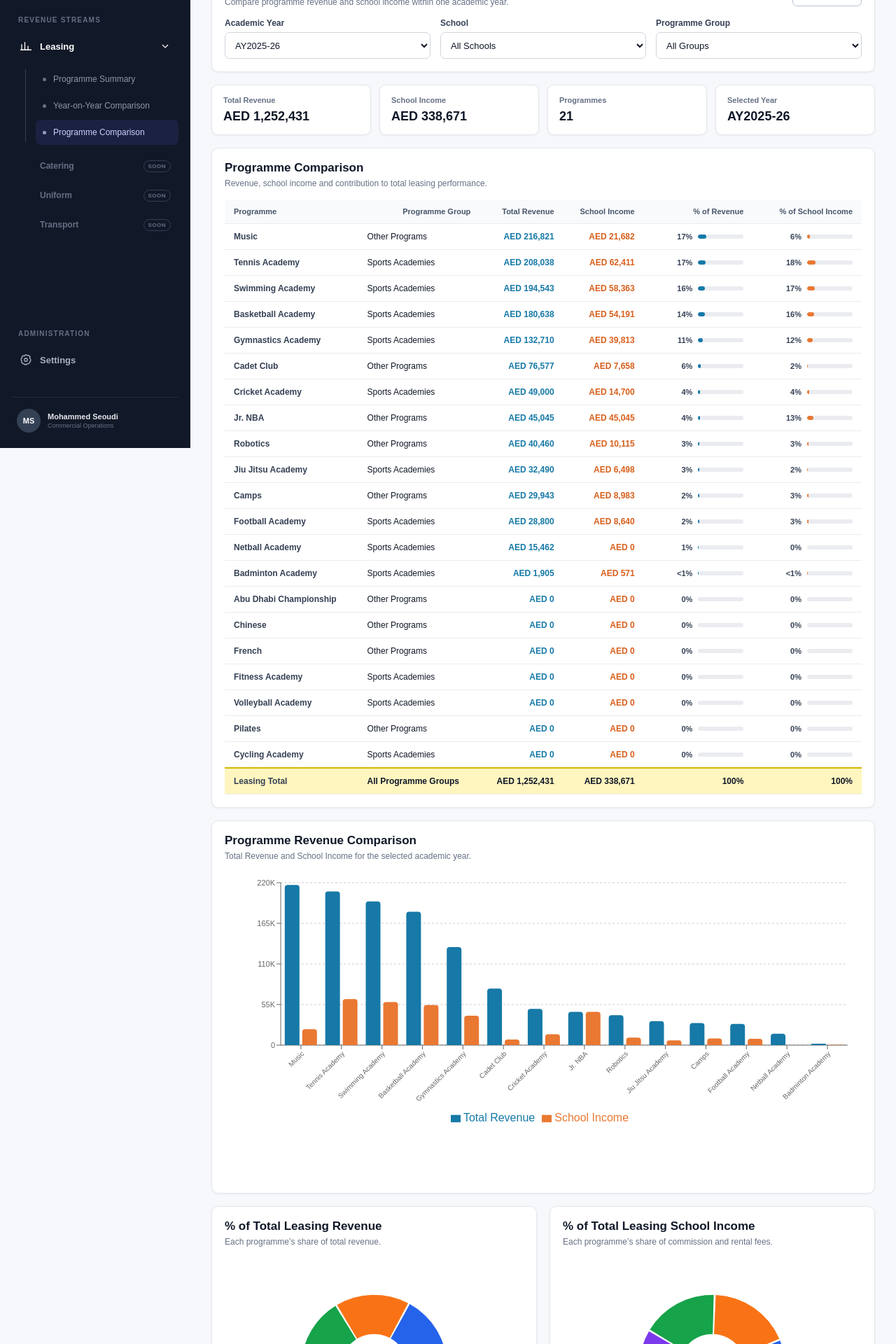
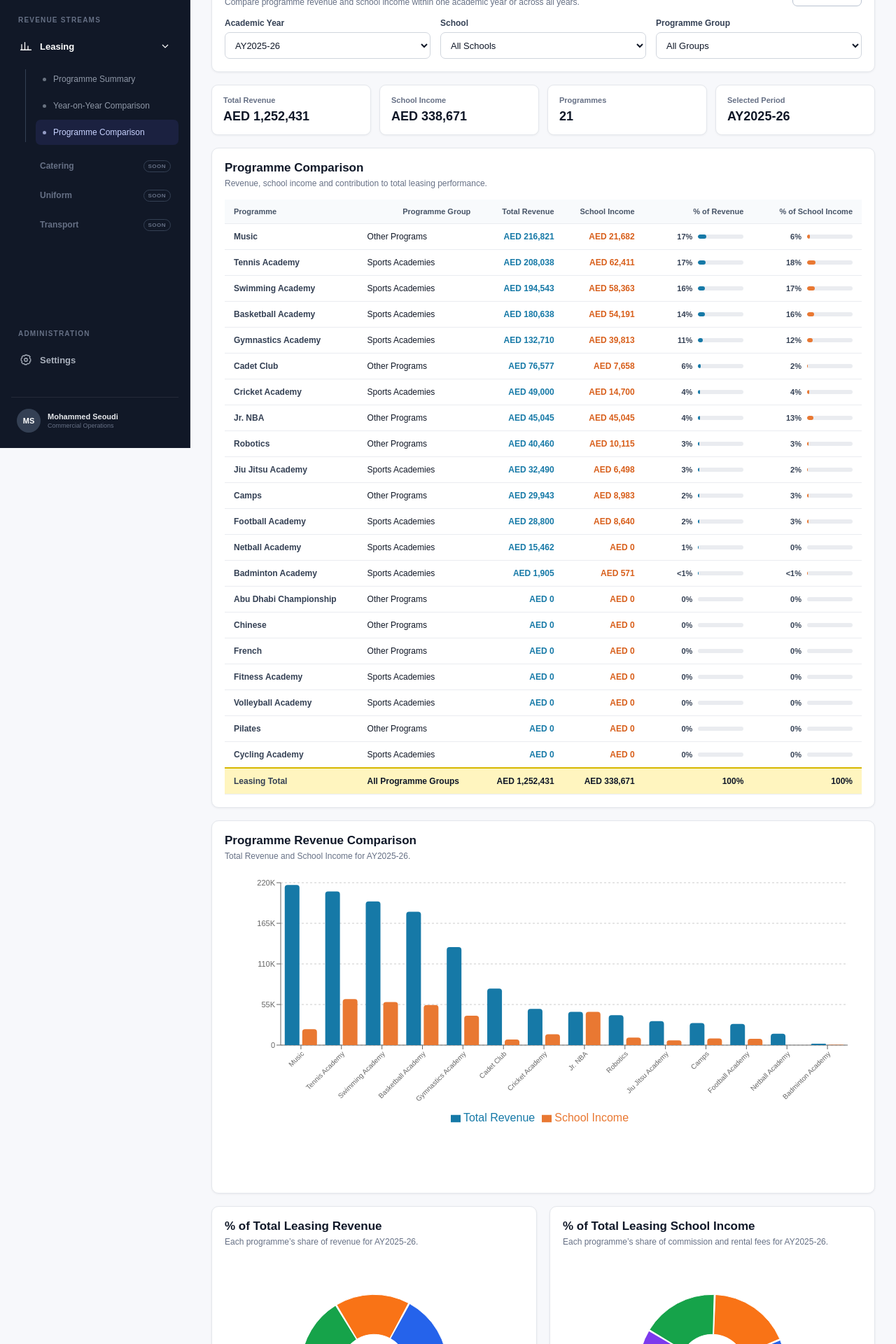
Before and after one commit to mo-seoudi/leasing, a React (Vite) app: page /leasing/program-comparison in a window 1280 px wide. Shown: the part 160-2080 px from the top of the page at 70% size. Built offline with nearby package versions, Linux system fonts and the light colour scheme.

Commit message:
Update ProgrammeComparisonPage.jsx

```diff
--- a/src/pages/leasing/ProgrammeComparisonPage.jsx
+++ b/src/pages/leasing/ProgrammeComparisonPage.jsx
@@ -141,11 +141,11 @@ function PercentagePieChart({
 }
 
 export default function ProgrammeComparisonPage() {
-  const defaultAcademicYear =
+  const latestAcademicYear =
     academicYears[academicYears.length - 1] || "";
 
   const [filters, setFilters] = useState({
-    academicYear: defaultAcademicYear,
+    academicYear: latestAcademicYear,
     school: "",
     programGroup: "",
   });
@@ -256,11 +256,14 @@ export default function ProgrammeComparisonPage() {
 
   function clearFilters() {
     setFilters({
-      academicYear: defaultAcademicYear,
+      academicYear: latestAcademicYear,
       school: "",
       programGroup: "",
     });
   }
+
+  const selectedPeriodLabel =
+    filters.academicYear || "All Time";
 
   return (
     <section className="programme-comparison-page">
@@ -271,7 +274,7 @@ export default function ProgrammeComparisonPage() {
 
             <p>
               Compare programme revenue and school income
-              within one academic year.
+              within one academic year or across all years.
             </p>
           </div>
 
@@ -300,6 +303,8 @@ export default function ProgrammeComparisonPage() {
                 )
               }
             >
+              <option value="">All Time</option>
+
               {academicYears.map((academicYear) => (
                 <option
                   key={academicYear}
@@ -384,10 +389,8 @@ export default function ProgrammeComparisonPage() {
         </div>
 
         <div>
-          <span>Selected Year</span>
-          <strong>
-            {filters.academicYear || "All Years"}
-          </strong>
+          <span>Selected Period</span>
+          <strong>{selectedPeriodLabel}</strong>
         </div>
       </section>
 
@@ -520,8 +523,8 @@ export default function ProgrammeComparisonPage() {
             <h2>Programme Revenue Comparison</h2>
 
             <p>
-              Total Revenue and School Income for the
-              selected academic year.
+              Total Revenue and School Income for{" "}
+              {selectedPeriodLabel}.
             </p>
           </div>
 
@@ -586,14 +589,14 @@ export default function ProgrammeComparisonPage() {
       <div className="programme-pie-grid">
         <PercentagePieChart
           title="% of Total Leasing Revenue"
-          description="Each programme’s share of total revenue."
+          description={`Each programme’s share of revenue for ${selectedPeriodLabel}.`}
           data={programmeData}
           dataKey="revenueShare"
         />
 
         <PercentagePieChart
           title="% of Total Leasing School Income"
-          description="Each programme’s share of commission and rental fees."
+          description={`Each programme’s share of commission and rental fees for ${selectedPeriodLabel}.`}
           data={programmeData}
           dataKey="incomeShare"
         />
```
